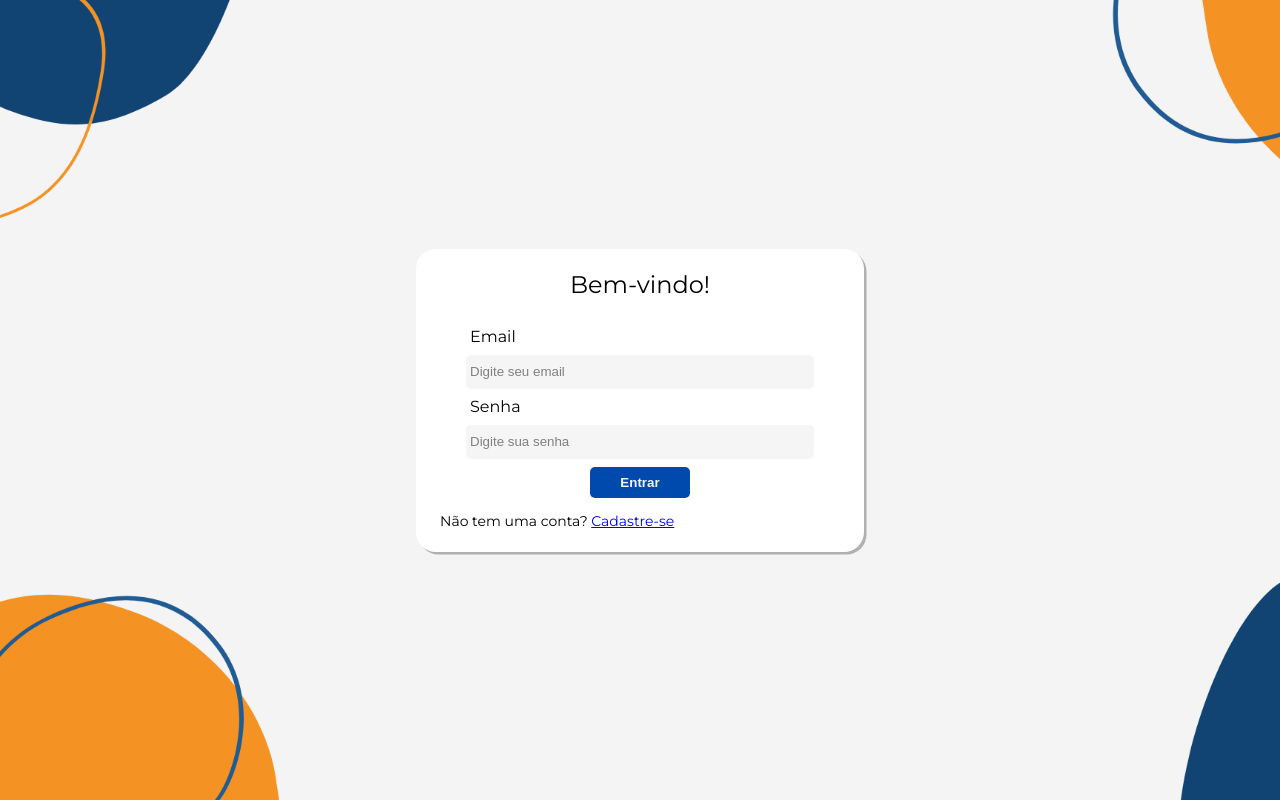
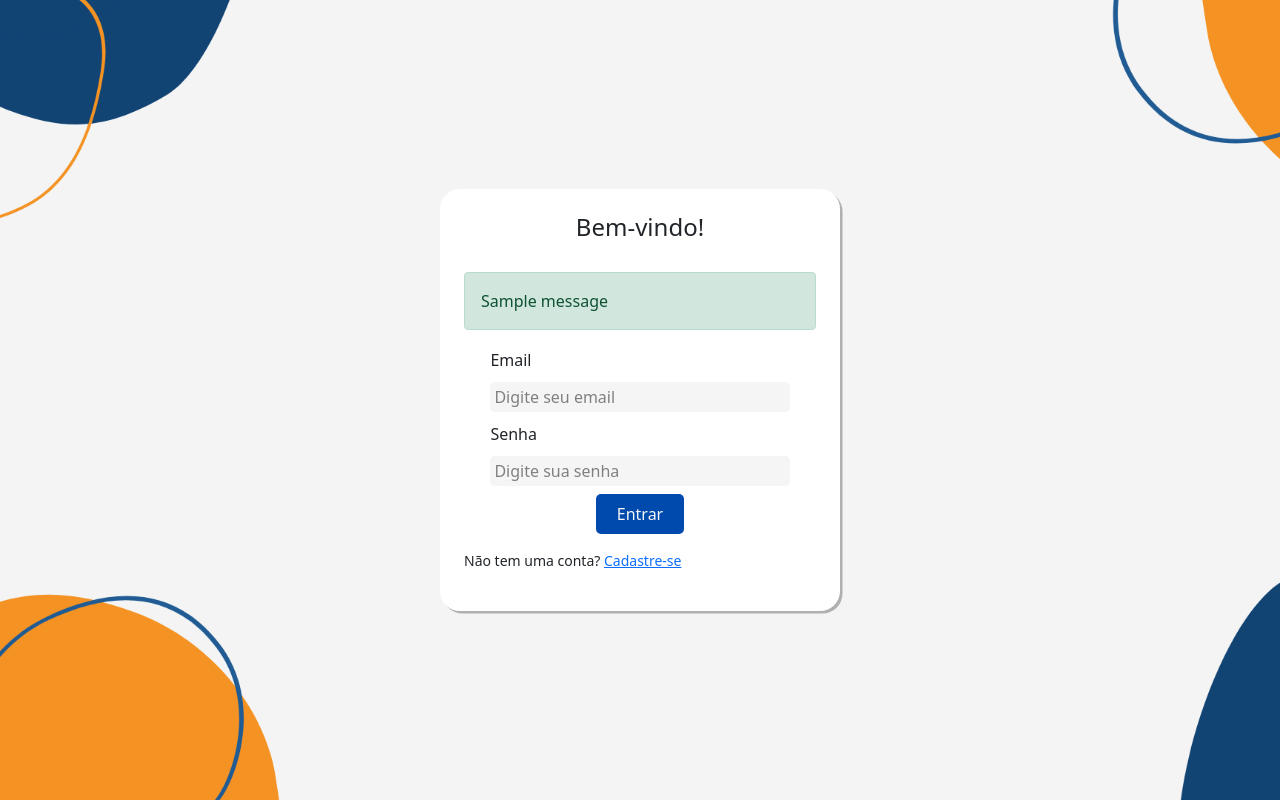
Before and after one commit to AleeLouffer-zz/ProjetoIntegradorPython, a Django app: page / in a window 1280 px wide. Run offline with Django 3.2, Linux system fonts and the light colour scheme; tables that the repository leaves empty hold one stand-in row (values such as "Sample post"); one stand-in notice (Sample message) is shown.

Commit message:
Exibindo erro Login, CNPJ e Email Unico

```diff
--- a/PIPython/Login/views.py
+++ b/PIPython/Login/views.py
@@ -1,8 +1,10 @@
+from django.db import IntegrityError
 from django.shortcuts import redirect, render
 from Agendador.views import *
 from django.contrib.auth import authenticate, login, logout
 from Agendador.views import *
 from Login.repo import *
+from django.contrib import messages
 
 def tela_login(requisicao):
     return render(requisicao, '../templates/login/login.html')
@@ -17,9 +19,13 @@ def cadastrar_empresa(requisicao):
     email = requisicao.POST['email_cadastro']
     senha = requisicao.POST['senha_cadastro']
 
-    criar_empresa_usuario(requisicao, email, senha, cnpj, nome_fantasia, razao_social)
-
-    return redirect('Login:tela_login')
+    try:
+        criar_empresa_usuario(requisicao, email, senha, cnpj, nome_fantasia, razao_social)
+        messages.success(requisicao, "Cadastro concluido com sucesso!")
+        return redirect('Login:tela_login')
+    except IntegrityError:
+        messages.error(requisicao, "Empresa já cadastrada no sistema, por favor verifique o Email e CNPJ.")
+        return redirect('Login:cadastro_empresa')
 
 def realizar_login(requisicao):
     email = requisicao.POST['email']
@@ -27,16 +33,16 @@ def realizar_login(requisicao):
 
     user = authenticate(requisicao, username=email, password=senha)
 
-    empresa = obter_empresa_por_id(requisicao, user.id)
-
     if user is not None:
         if user.is_active:
             login(requisicao, user)
+            empresa = obter_empresa_por_id(requisicao, user.id)
             requisicao.session["id_empresa"] = user.id
             requisicao.session["nome_empresa"] = empresa.nome_fantasia
             return redirect("/empresa/")
 
     else:
+        messages.error(requisicao, "Verifique seus dados e tente novamente!")
         return redirect('Login:tela_login')
 
 def editar_empresa(requisicao):
--- a/PIPython/templates/index.html
+++ b/PIPython/templates/index.html
@@ -25,6 +25,9 @@
     <link rel="stylesheet" type="text/css" href="{% static 'css/telaPrestador.css' %}"/>
     <link rel="stylesheet" type="text/css" href="{% static 'css/telaCadastro.css' %}"/>
 
+    <!-- CSS only -->
+<link href="https://cdn.jsdelivr.net/npm/bootstrap@5.1.3/dist/css/bootstrap.min.css" rel="stylesheet" integrity="sha384-1BmE4kWBq78iYhFldvKuhfTAU6auU8tT94WrHftjDbrCEXSU1oBoqyl2QvZ6jIW3" crossorigin="anonymous">
+
     <link rel="preconnect" href="https://fonts.googleapis.com" />
     <link rel="preconnect" href="https://fonts.gstatic.com" crossorigin />
     <link href="https://fonts.googleapis.com/css2?family=Source+Sans+Pro:wght@200&display=swap" rel="stylesheet"/>
@@ -32,6 +35,8 @@
   </head>
   <body>
     {% block content %} {% endblock %}
+    <!-- JavaScript Bundle with Popper -->
+    <script src="https://cdn.jsdelivr.net/npm/bootstrap@5.1.3/dist/js/bootstrap.bundle.min.js" integrity="sha384-ka7Sk0Gln4gmtz2MlQnikT1wXgYsOg+OMhuP+IlRH9sENBO0LRn5q+8nbTov4+1p" crossorigin="anonymous"></script>
     <script src="{% static 'js/telaPrestador.js' %}"></script>
     <script src="{% static 'js/telaContasAReceber.js' %}"></script>
     <script src="{% static 'js/menu.js' %}"></script>
--- a/PIPython/templates/login/login.html
+++ b/PIPython/templates/login/login.html
@@ -2,6 +2,7 @@
 <div class="container__fundo">
   <div class="container__login">
     <h2 class="titulo__login"> Bem-vindo! </h2>
+    {% include 'message.html' %}
     <form action="{% url 'Login:realizar_login' %}" method="POST" class="formulario__login">
       {% csrf_token %}
       <div class="fomulario__login">
--- /dev/null
+++ b/PIPython/templates/message.html
@@ -0,0 +1,7 @@
+{% for message in messages %}
+<div class="container-fluid p-0">
+  <div class="alert {{ message.tags }} alert-dismissible" role="alert" >
+    {{ message }}
+  </div>
+</div>
+{% endfor %}
--- a/PIPython/templates/telaCadastro.html
+++ b/PIPython/templates/telaCadastro.html
@@ -3,6 +3,7 @@
 {% block content %}
 <div class="container__fundo">
     <form action="{% url 'Login:cadastrar_empresa' %}" method="post">
+        {% include 'message.html' %}
         {% csrf_token %}
         <div class="informacoes__geral">
             <div class="info__cadastro">
```
Also changed, not shown: PIPython/PIPython/settings.py (+9 -0 lines).
